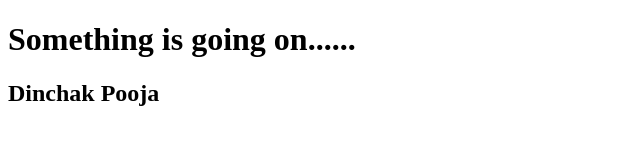
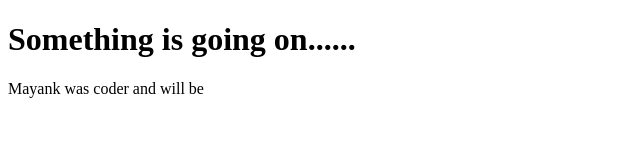
Before and after one commit to Mayanksingh2004/gitTutorial, a plain HTML site: page index.html in a window 1280 px wide. Shown: the whole page, without its empty margins (0-640 px from the left). Drawn offline with Linux system fonts and the light colour scheme.

Commit message:
add p tag

```diff
--- a/index.html
+++ b/index.html
@@ -7,6 +7,6 @@
 </head>
 <body>
     <h1>Something is going on......</h1>
-    <h2>Dinchak Pooja</h2>
+    <p>Mayank was coder and will be</p>
 </body>
 </html>
```
